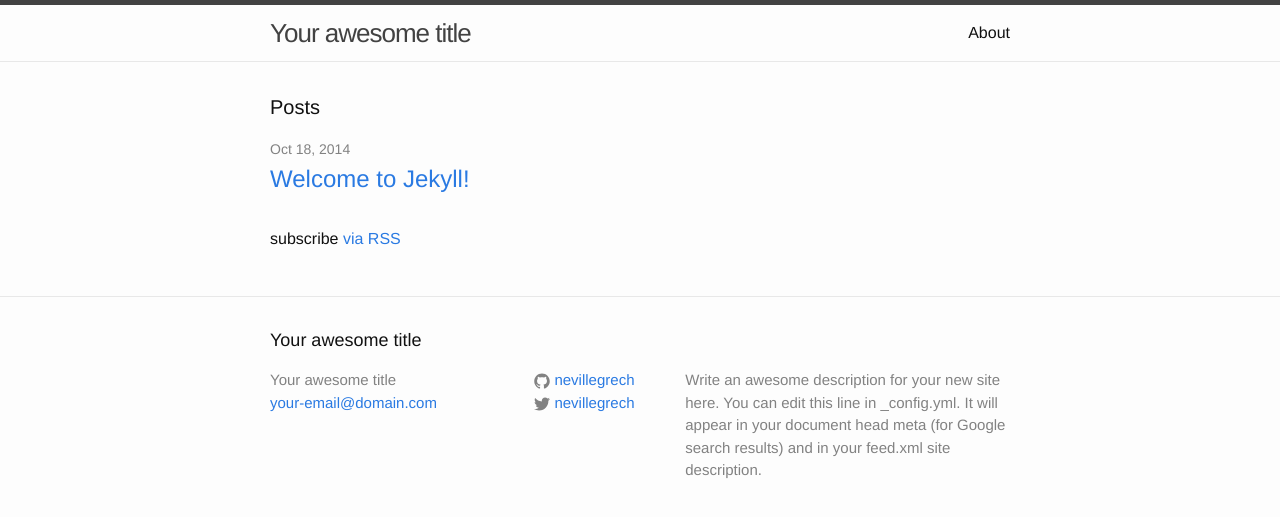
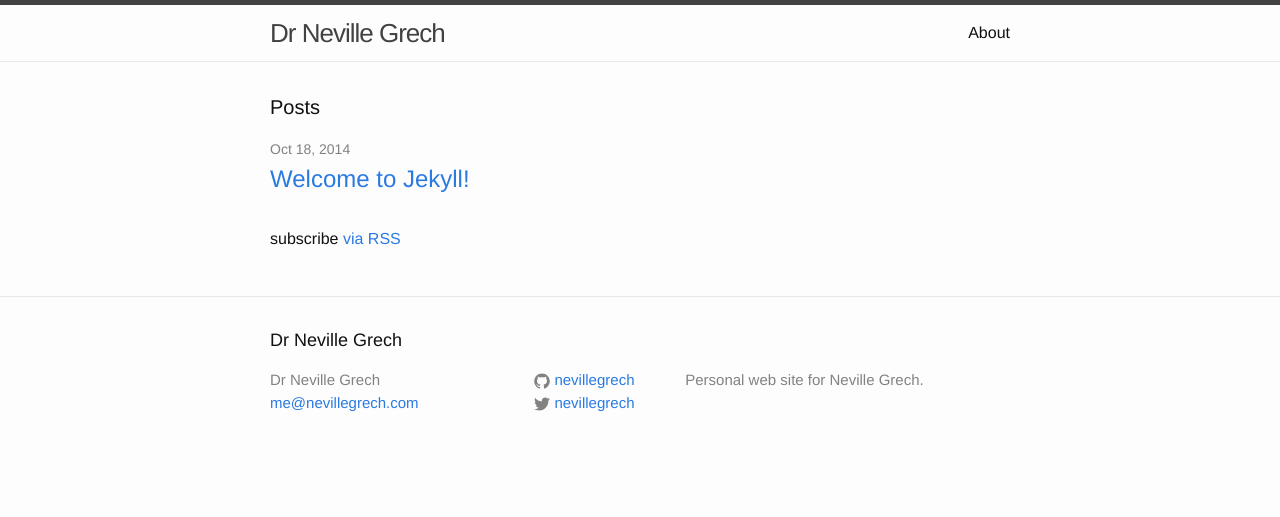
Before and after one commit to nevillegrech/nevillegrech.github.io, a Jekyll site: the page built from index.html, in a window 1280 px wide. Shown: the top 517 px of the page. Built offline with Jekyll 4.4.1, drawn with Linux system fonts in a browser that asks for light colours.

Commit message:
modify config

```diff
--- a/_config.yml
+++ b/_config.yml
@@ -1,10 +1,8 @@
 # Site settings
-title: Your awesome title
-email: your-email@domain.com
+title: Dr Neville Grech
+email: me@nevillegrech.com
 description: > # this means to ignore newlines until "baseurl:"
-  Write an awesome description for your new site here. You can edit this
-  line in _config.yml. It will appear in your document head meta (for
-  Google search results) and in your feed.xml site description.
+  Personal web site for Neville Grech.
 baseurl: "/" # the subpath of your site, e.g. /blog/
 url: "http://www.nevillegrech.com" # the base hostname & protocol for your site
 twitter_username: nevillegrech
```
